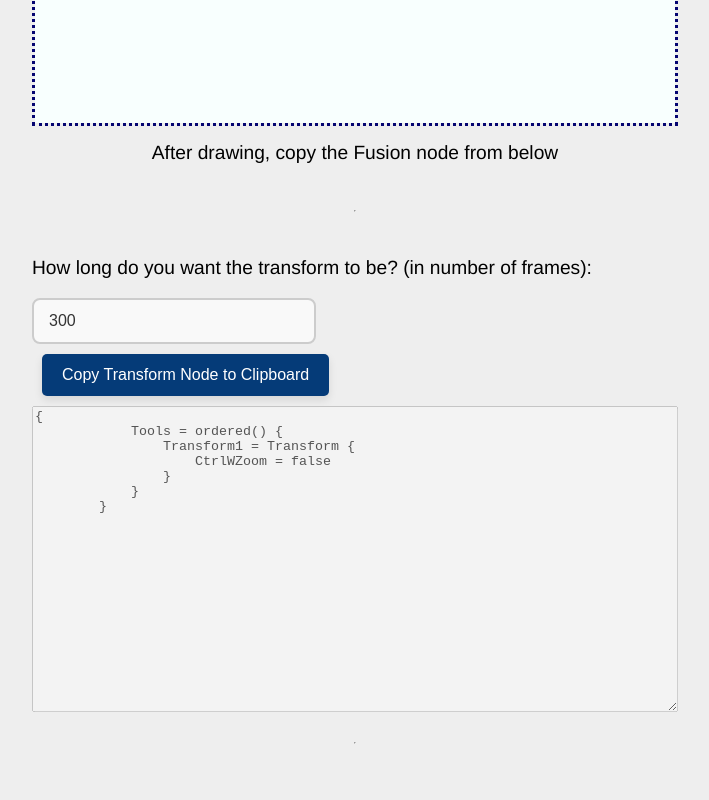
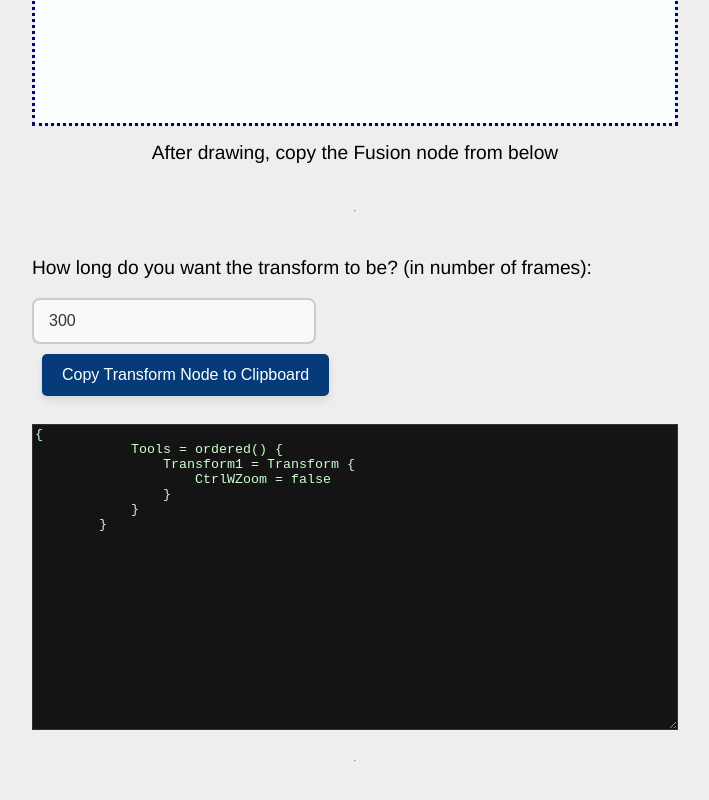
Before and after one commit to neezr/Mouse-Movement-to-Transform-Node, a plain HTML site: page index.html in a window 1280 px wide. Shown: the part 686-1486 px from the top of the page, without its empty margins (285-994 px from the left). Drawn offline with Linux system fonts and the light colour scheme.

Commit message:
change design of output textarea

```diff
--- a/styles.css
+++ b/styles.css
@@ -77,6 +77,8 @@ input[type="number"]:hover {
 textarea {
     height: 300px;
     width: 640px;
+    background-color: rgb(20, 20, 20);
+    color: rgb(205, 255, 205);
 }
 
 button {
```
Also changed, not shown: index.html (+1 -1 lines).
